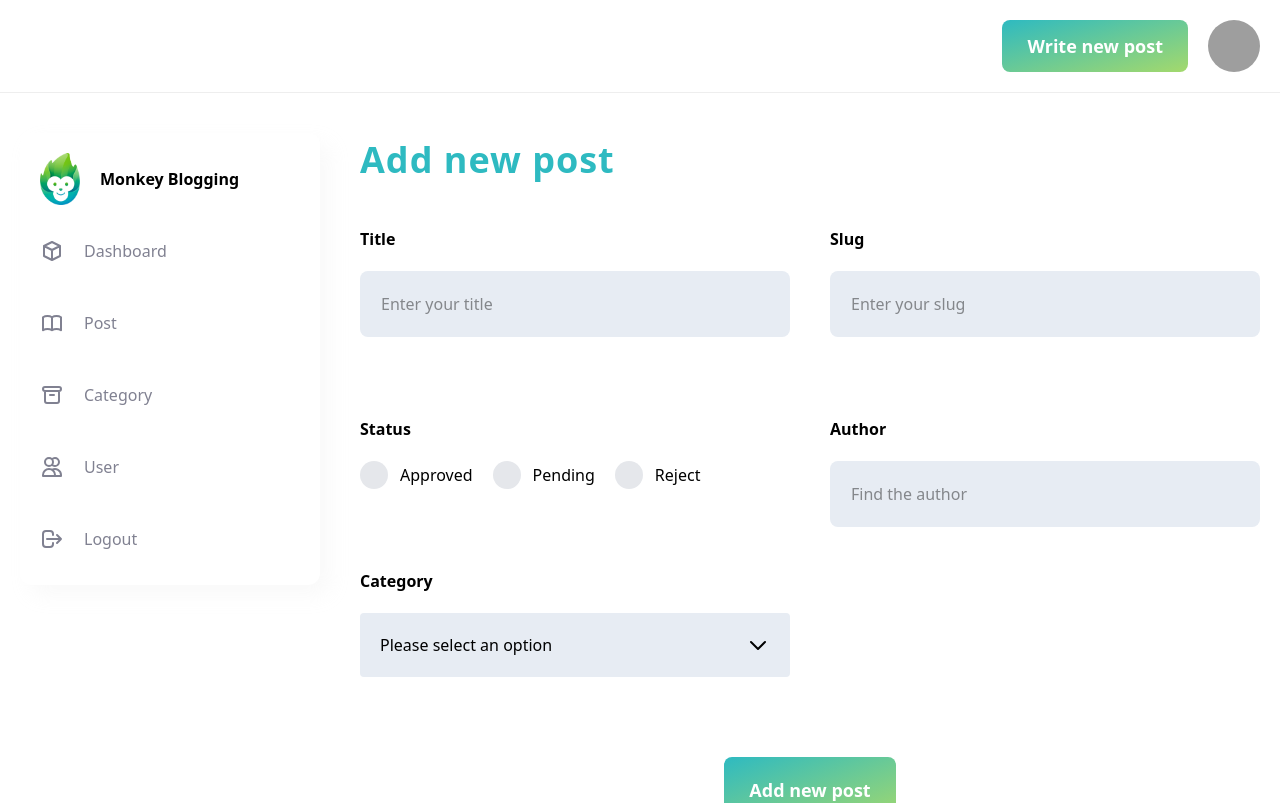
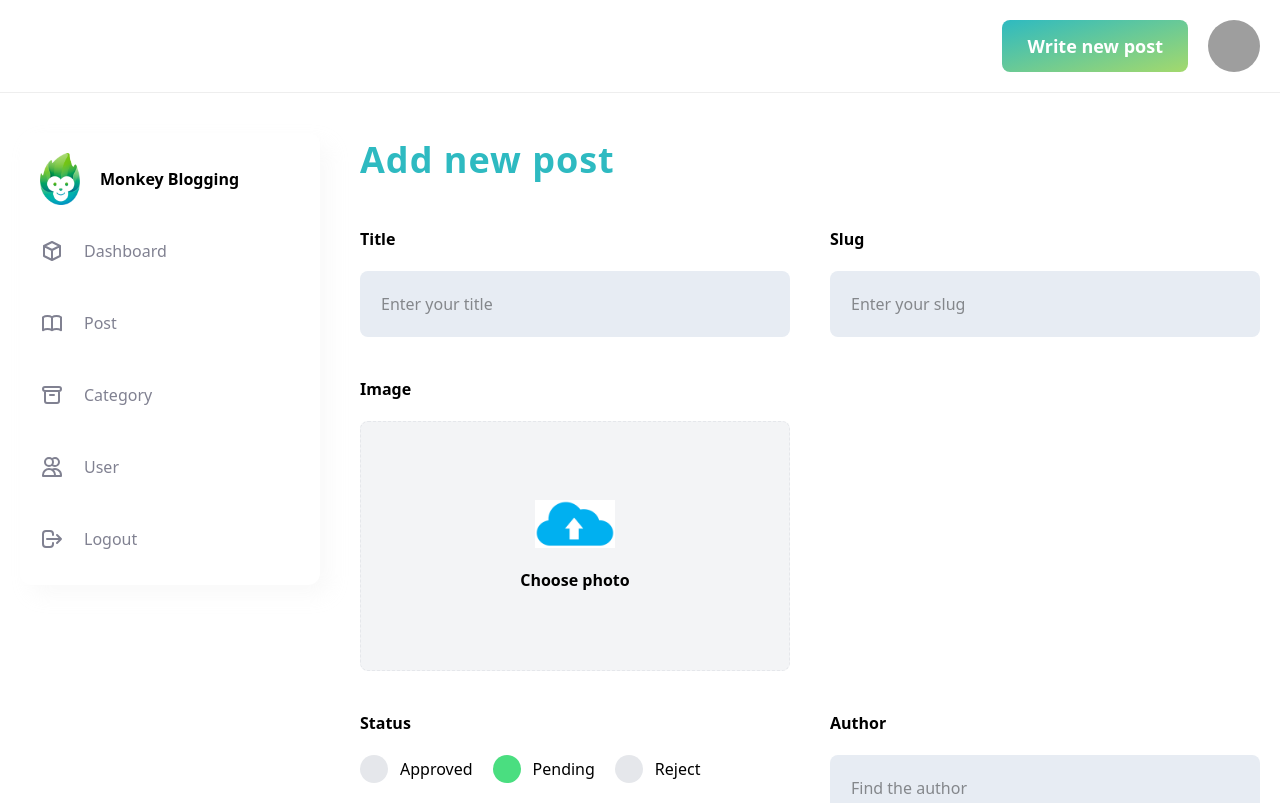
Before and after one commit to StevenTranX/monkey-blogging, a React (Create React App) app: page /manage/add-post in a window 1280 px wide. Shown: the top 803 px of the page. Built offline with nearby package versions, Linux system fonts and the light colour scheme; no server answers; grey boxes are pictures that could not be loaded; a web font is replaced by a local one.

Commit message:
upload image

```diff
--- a/package.json
+++ b/package.json
@@ -20,6 +20,7 @@
     "react-scripts": "5.0.0",
     "react-toastify": "^8.2.0",
     "sass": "^1.49.11",
+    "slugify": "^1.6.5",
     "styled-components": "^5.3.5",
     "uuid": "^8.3.2",
     "web-vitals": "^2.1.4",
--- /dev/null
+++ b/src/components/image/ImageUpload.js
@@ -0,0 +1,72 @@
+import React, { Fragment } from "react";
+import PropTypes from "prop-types";
+
+const ImageUpload = (props) => {
+  const {
+    name,
+    className = "",
+    progress = 0,
+    image = "",
+    handleDeleteImage = () => {},
+    ...rest
+  } = props;
+  return (
+    <label
+      className={`cursor-pointer flex items-center justify-center bg-gray-100 border border-dashed w-full min-h-[200px] rounded-lg ${className} relative overflow-hidden group`}
+    >
+      <input
+        type="file"
+        name={name}
+        className="hidden-input"
+        onChange={() => {}}
+        {...rest}
+      />
+      {progress !== 0 && !image && (<div className="loading w-16 h-16 border-4 border-green-500 border-t-transparent animate-spin absolute z-10 rounded-full"></div>)}
+      {!image && progress === 0 && (
+        <div className="flex flex-col items-center text-center pointer-events-none">
+          <img
+            src="/resumable_upload.png"
+            alt="img-upload"
+            className="max-w-[80px] mb-5"
+          />
+          <p className="font-semibold">Choose photo</p>
+        </div>
+      )}
+      {image && (
+        <Fragment>
+          <img src={image} className="w-full h-full object-cover " alt="" />
+          <button
+            type="button"
+            className="w-10 h-10 opacity-0 bg-white rounded-full transition-all flex items-center justify-center cursor-pointer z-10 absolute text-red-500 group-hover:opacity-100 group-hover:visible"
+            onClick={handleDeleteImage}
+          >
+            <svg
+              xmlns="http://www.w3.org/2000/svg"
+              fill="none"
+              viewBox="0 0 24 24"
+              strokeWidth="1.5"
+              stroke="currentColor"
+              className="w-6 h-6"
+            >
+              <path
+                strokeLinecap="round"
+                strokeLinejoin="round"
+                d="M14.74 9l-.346 9m-4.788 0L9.26 9m9.968-3.21c.342.052.682.107 1.022.166m-1.022-.165L18.16 19.673a2.25 2.25 0 01-2.244 2.077H8.084a2.25 2.25 0 01-2.244-2.077L4.772 5.79m14.456 0a48.108 48.108 0 00-3.478-.397m-12 .562c.34-.059.68-.114 1.022-.165m0 0a48.11 48.11 0 013.478-.397m7.5 0v-.916c0-1.18-.91-2.164-2.09-2.201a51.964 51.964 0 00-3.32 0c-1.18.037-2.09 1.022-2.09 2.201v.916m7.5 0a48.667 48.667 0 00-7.5 0"
+              />
+            </svg>
+          </button>
+        </Fragment>
+      )}
+      {!image && (
+        <div
+          className="absolute h-1 bg-green-400 bottom-0 left-0 transition-all image-upload-progress"
+          style={{ width: `${Math.ceil(progress)}%` }}
+        ></div>
+      )}
+    </label>
+  );
+};
+
+ImageUpload.propTypes = {};
+
+export default ImageUpload;
--- a/src/module/dashboard/Sidebar.js
+++ b/src/module/dashboard/Sidebar.js
@@ -120,7 +120,7 @@
     icon: (
       <svg
         xmlns="http://www.w3.org/2000/svg"
-        class="h-6 w-6"
+        className="h-6 w-6"
         fill="none"
         viewBox="0 0 24 24"
         stroke="currentColor"
--- a/src/module/post/PostAddNew.js
+++ b/src/module/post/PostAddNew.js
@@ -1,4 +1,3 @@
-
 import React from "react";
 import { useForm } from "react-hook-form";
 import styled from "styled-components";
@@ -8,23 +7,117 @@
 import { Input } from "../../components/input";
 import { Label } from "../../components/label";
 import Radio from "../../components/radio/Radio";
+import slugify from "slugify";
+import { postStatus } from "../../utils/constants";
+import {
+  getStorage,
+  ref,
+  uploadBytesResumable,
+  getDownloadURL,
+  deleteObject,
+} from "firebase/storage";
+import { toast } from "react-toastify";
+import ImageUpload from "../../components/image/ImageUpload";
+import { useState } from "react";
+import { addDoc, collection, deleteDoc } from "firebase/firestore";
+import { db } from "../../firebase/firebase-config";
 const PostAddNewStyles = styled.div``;
-
 const PostAddNew = () => {
-  const { control, watch, setValue } = useForm({
+  const { control, watch, setValue, handleSubmit, getValues } = useForm({
     mode: "onChange",
     defaultValues: {
-        status: "",
-        category: "",
-      },
+      title: "",
+      slug: "",
+      status: 2,
+      category: "",
+    },
   });
   const watchStatus = watch("status");
   const watchCategory = watch("category");
-  console.log("PostAddNew ~ watchCategory", watchCategory);
+  const storage = getStorage();
+  const [progress, setProgress] = useState(0);
+  const [image, setImage] = useState("");
+  const addPostHandler = async (values) => {
+    const cloneValues = { ...values };
+    cloneValues.slug = slugify(cloneValues.title || cloneValues.slug);
+    cloneValues.status = Number(cloneValues.status);
+    // const colRef = collection(db, 'posts');
+    // await addDoc(colRef,{
+    //   image,
+    //   ...
+    // })
+    // handleUploadImage(values.image);
+  };
+  const handleUploadImage = (file) => {
+    const storageRef = ref(storage, "images/" + file.name);
+    const uploadTask = uploadBytesResumable(storageRef, file);
+    uploadTask.on(
+      "state_changed",
+      (snapshot) => {
+        const progressPercent =
+          (snapshot.bytesTransferred / snapshot.totalBytes) * 100;
+        // progress 5% 10% 15 %
+        setProgress(progressPercent);
+        switch (snapshot.state) {
+          case "paused":
+            console.log("Upload is paused");
+            break;
+          case "running":
+            console.log("Upload is running");
+            break;
+          default:
+            console.log("Nothing at all");
+        }
+      },
+      (error) => {
+        // A full list of error codes is available at
+        // https://firebase.google.com/docs/storage/web/handle-errors
+        switch (error.code) {
+          case "storage/unauthorized":
+            toast("Unauthorized");
+            break;
+          case "storage/canceled":
+            toast("Canceled");
+            break;
+          case "storage/unknown":
+            toast("Unknown Error");
+            break;
+          default:
+            console.log("nothing at all");
+        }
+      },
+      () => {
+        // Upload completed successfully, now we can get the download URL
+        getDownloadURL(uploadTask.snapshot.ref).then((downloadURL) => {
+          setImage(downloadURL);
+        });
+      }
+    );
+  };
+  // * dùng hàm này khi submit
+  const onSelectImage = (e) => {
+    const file = e.target.files[0];
+    if (!file) return;
+    setValue("image_name", file.name);
+    handleUploadImage(file);
+  };
+  const handleDeleteImage = async () => {
+    const storage = getStorage();
+    const desertRef = ref(storage, `images/${getValues("image_name")}`);
+    await deleteObject(desertRef)
+      .then(() => {
+        toast("File Deleted Successfully");
+        setImage('')
+        setProgress(0)
+      })
+      .catch(() => {
+        toast("Oops! an error occurred");
+      });
+  };
   return (
     <PostAddNewStyles>
       <h1 className="dashboard-heading">Add new post</h1>
-      <form>
+      <form onSubmit={handleSubmit(addPostHandler)}>
         <div className="grid grid-cols-2 gap-x-10 mb-10">
           <Field>
             <Label>Title</Label>
@@ -32,6 +125,7 @@
               control={control}
               placeholder="Enter your title"
               name="title"
+              required
             ></Input>
           </Field>
           <Field>
@@ -42,6 +136,18 @@
               name="slug"
             ></Input>
           </Field>
+          <Field>
+            <Label>Image</Label>
+            <ImageUpload
+              handleDeleteImage={handleDeleteImage}
+              type="file"
+              onChange={onSelectImage}
+              className="h-[250px]"
+              name="image"
+              progress={progress}
+              image={image}
+            />
+          </Field>
         </div>
         <div className="grid grid-cols-2 gap-x-10 mb-10">
           <Field>
@@ -50,25 +156,27 @@
               <Radio
                 name="status"
                 control={control}
-                checked={watchStatus === "approved"}
-                value="approved"
+                checked={+watchStatus === postStatus.APPROVED}
+                value={postStatus.APPROVED}
               >
                 Approved
               </Radio>
               <Radio
                 name="status"
                 control={control}
-                checked={watchStatus === "pending"}
-                value="pending"
+                checked={+watchStatus === postStatus.PENDING}
+                value={postStatus.PENDING}
               >
                 Pending
               </Radio>
               <Radio
                 name="status"
                 control={control}
-                checked={watchStatus === "reject"}
-                value="reject"
+                checked={+watchStatus === postStatus.REJECTED}
+                // watchStatus tự động convert number sang string '3' nên ta để dấu + để convert sang number
+                value={postStatus.REJECTED}
               >
+                {/* 1 là approved 2 là pending 3 là reject  */}
                 Reject
               </Radio>
             </div>
--- a/src/utils/constants.js
+++ b/src/utils/constants.js
@@ -10,3 +10,9 @@
     gray23 : '#232323',
     gray80: "#808191",
 };
+
+export const postStatus = {
+    "APPROVED" : 1,
+    "PENDING" : 2,
+    "REJECTED" : 3,
+}
```
Also changed, not shown: public/resumable_upload.png (added), 1 other file (tests, documents, lock files or other folders).
